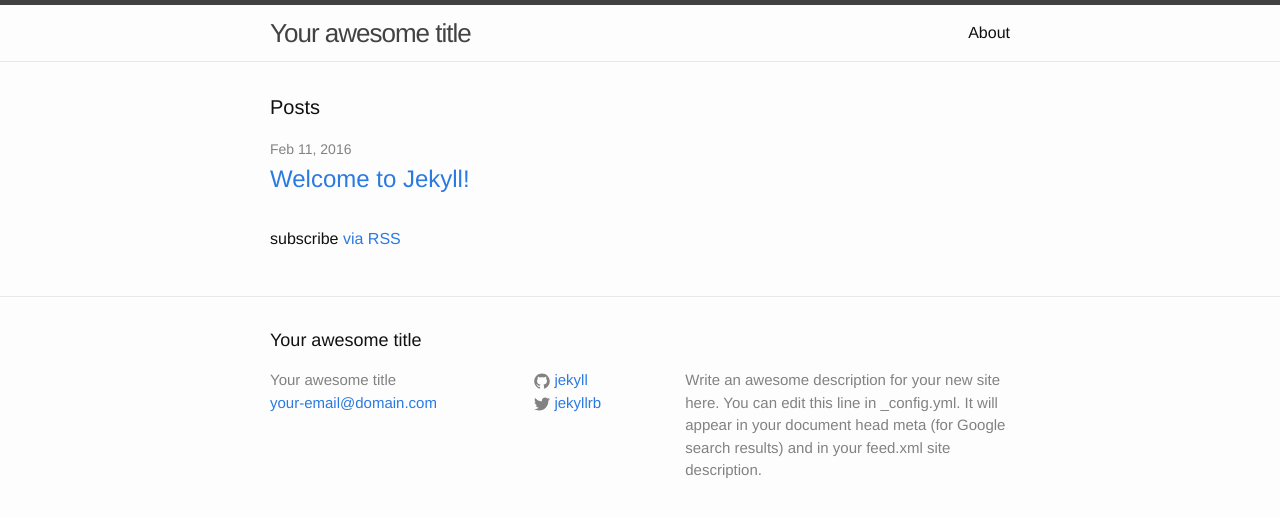
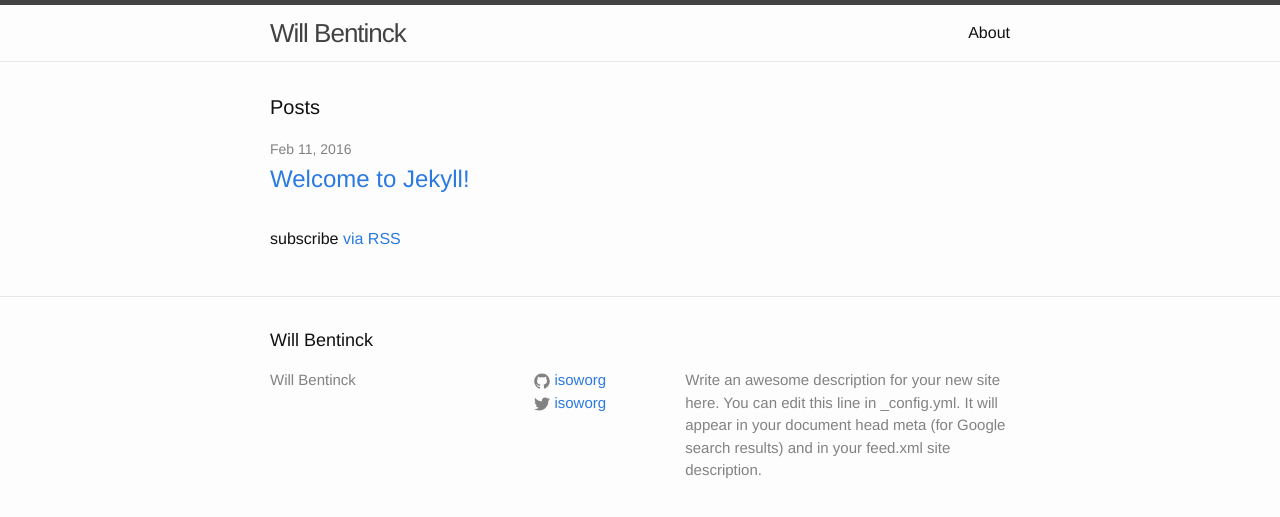
Before and after one commit to isoworg/isoworg.github.io, a Jekyll site: the page built from index.html, in a window 1280 px wide. Shown: the top 517 px of the page. Built offline with Jekyll 4.4.1, drawn with Linux system fonts in a browser that asks for light colours.

Commit message:
edits config

```diff
--- a/_config.yml
+++ b/_config.yml
@@ -6,16 +6,15 @@
 # 'jekyll serve'. If you change this file, please restart the server process.
 
 # Site settings
-title: Your awesome title
-email: your-email@domain.com
+title: Will Bentinck
 description: > # this means to ignore newlines until "baseurl:"
   Write an awesome description for your new site here. You can edit this
   line in _config.yml. It will appear in your document head meta (for
   Google search results) and in your feed.xml site description.
 baseurl: "/mojoquest" # the subpath of your site, e.g. /blog
-url: "http://yourdomain.com" # the base hostname & protocol for your site
-twitter_username: jekyllrb
-github_username:  jekyll
+url: "http://isoworg.com" # the base hostname & protocol for your site
+twitter_username: isoworg
+github_username:  isoworg
 
 # Build settings
 markdown: kramdown
```
